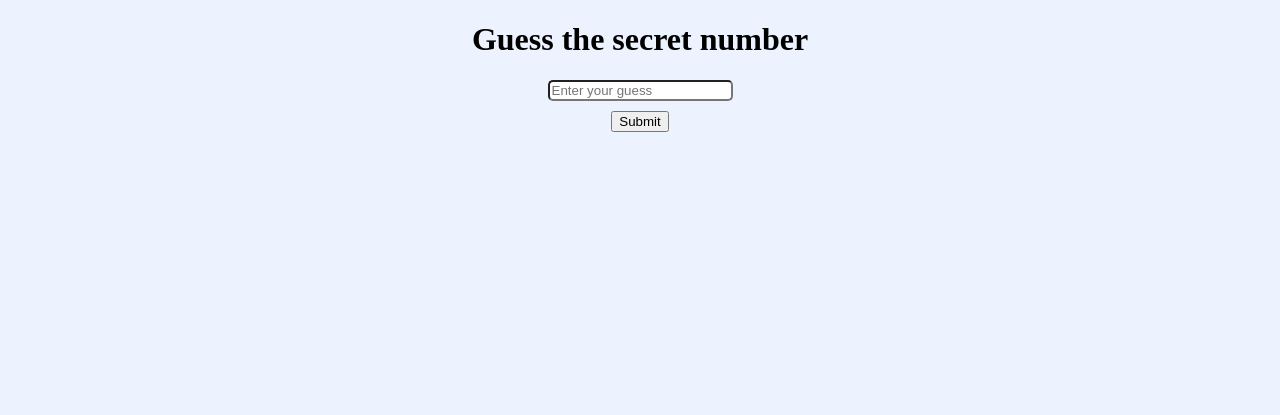
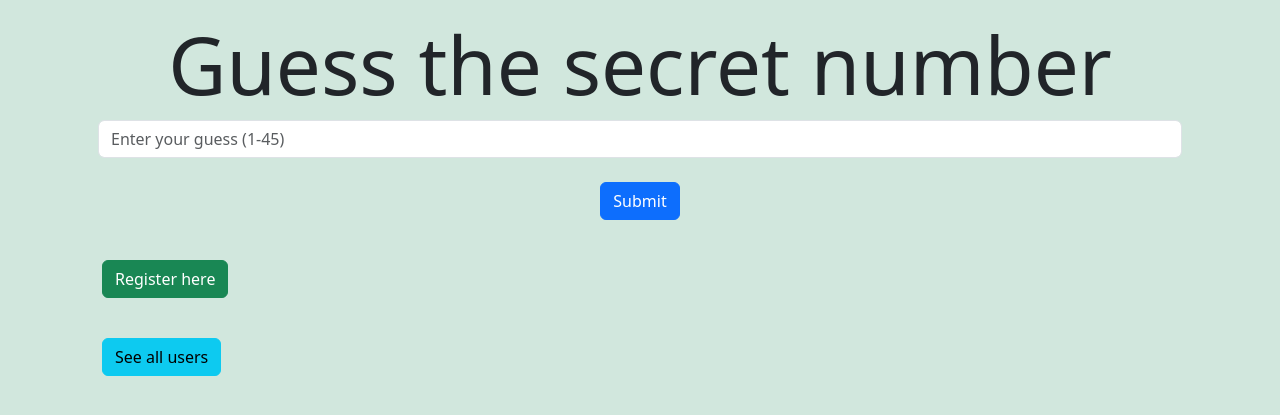
Before and after one commit to MHajdo/guess-secret-number, a Flask app: page / in a window 1280 px wide. Shown: the top 415 px of the page. Run offline with Flask 2, Linux system fonts and the light colour scheme.

Commit message:
added a database to store user data

```diff
--- a/main.py
+++ b/main.py
@@ -1,7 +1,19 @@
 import random
+from sqla_wrapper import SQLAlchemy
 from flask import Flask, render_template, request, make_response
 
 app = Flask(__name__)
+
+db = SQLAlchemy("sqlite:///database.sqlite")
+
+
+class User(db.Model):
+    id = db.Column(db.Integer, primary_key=True)
+    email = db.Column(db.String, unique=True)
+    secret_number = db.Column(db.Integer, unique=False)
+
+
+db.create_all()
 
 
 @app.route("/", methods=["GET"])
@@ -34,5 +46,25 @@ def result():
         return render_template("result.html", message=message)
 
 
+@app.route('/users')
+def users_page():
+    users = db.query(User).all()
+    return render_template('users.html', users=users)
+
+
+@app.route('/users/register', methods=['GET', 'POST'])
+def register():
+    if request.method == 'GET':
+        return render_template('register.html')
+    else:
+        secret_num = random.randint(1, 45)
+        email_addr = request.form.get('email')
+        new_user = User(email=email_addr, secret_number=secret_num)
+
+        new_user.save()
+
+        return render_template('message.html', type='success', message="Successfully created new user", redirect=True)
+
+
 if __name__ == '__main__':
     app.run(use_reloader=True)
--- a/requirements.txt
+++ b/requirements.txt
@@ -1,2 +1,3 @@
 Flask==2.0.3
 gunicorn==19.9.0
+sqla-wrapper==4.200628
--- a/static/style.css
+++ /dev/null
@@ -1,15 +0,0 @@
-body {
-    background-color: #ECF3FF;
-}
-
-.center {
-  text-align: center;
-}
-
-.rounded {
-    border-radius: 5px;
-}
-
-button {
-    margin: 10px;
-}
--- a/templates/base.html
+++ b/templates/base.html
@@ -2,15 +2,18 @@
 <html lang="en">
     <head>
         <meta charset="UTF-8">
+        <meta name="viewport" content="width=device-width, initial-scale=1">
         <title>{% block title %}Guess the secret number{% endblock title %}</title>
 
-        <link rel="stylesheet" href="/static/style.css">
+        <link href="https://cdn.jsdelivr.net/npm/bootstrap@5.3.0/dist/css/bootstrap.min.css" rel="stylesheet" integrity="sha384-9ndCyUaIbzAi2FUVXJi0CjmCapSmO7SnpJef0486qhLnuZ2cdeRhO02iuK6FUUVM" crossorigin="anonymous">
     </head>
 
-    <body class="center">
-        <h1>Guess the secret number</h1>
+    <body class="container p-3 mb-2 bg-success-subtle text-emphasis-success">
+        <h1 class="display-1 text-center">Guess the secret number</h1>
 
         {% block content %}
         {% endblock content %}
+
+    <script src="https://cdn.jsdelivr.net/npm/bootstrap@5.3.0/dist/js/bootstrap.bundle.min.js" integrity="sha384-geWF76RCwLtnZ8qwWowPQNguL3RmwHVBC9FhGdlKrxdiJJigb/j/68SIy3Te4Bkz" crossorigin="anonymous"></script>
     </body>
 </html>
--- a/templates/index.html
+++ b/templates/index.html
@@ -1,12 +1,20 @@
 {% extends "base.html" %}
 
 {% block content %}
-<div class="center">
+<div class="container text-center">
     <form method="post" action="/result">
-        <input class="rounded" type="text" name="guess" placeholder="Enter your guess">
-        <br>
-
-        <button type="submit">Submit</button>
+        <input class="form-control" type="text" name="guess" placeholder="Enter your guess (1-45)" autocomplete="off">
+        <button type="submit" class="btn btn-primary m-4">Submit</button>
     </form>
 </div>
+<div class="ol-3 p-3 mb-2">
+    <a href="/users/register">
+        <button type="button" class="btn btn-success">Register here</button>
+    </a>
+</div>
+<div class="ol-3 p-3 mb-2">
+    <a href="/users">
+        <button type="button" class="btn btn-info">See all users</button>
+    </a>
+</div>
 {% endblock content %}
--- a/templates/result.html
+++ b/templates/result.html
@@ -3,7 +3,7 @@
 {% block title %}Success{% endblock title %}
 
 {% block content %}
-<p>{{ message }}</p>
+<p class="text-center ">{{ message }}</p>
 
-<p><a href="/">Try again!</a></p>
+<p class="text-center"><a href="/">Try again!</a></p>
 {% endblock content %}
```
Also changed, not shown: templates/message.html (added, +11 -0 lines), templates/register.html (added, +17 -0 lines), templates/users.html (added, +23 -0 lines), database.sqlite (added).
